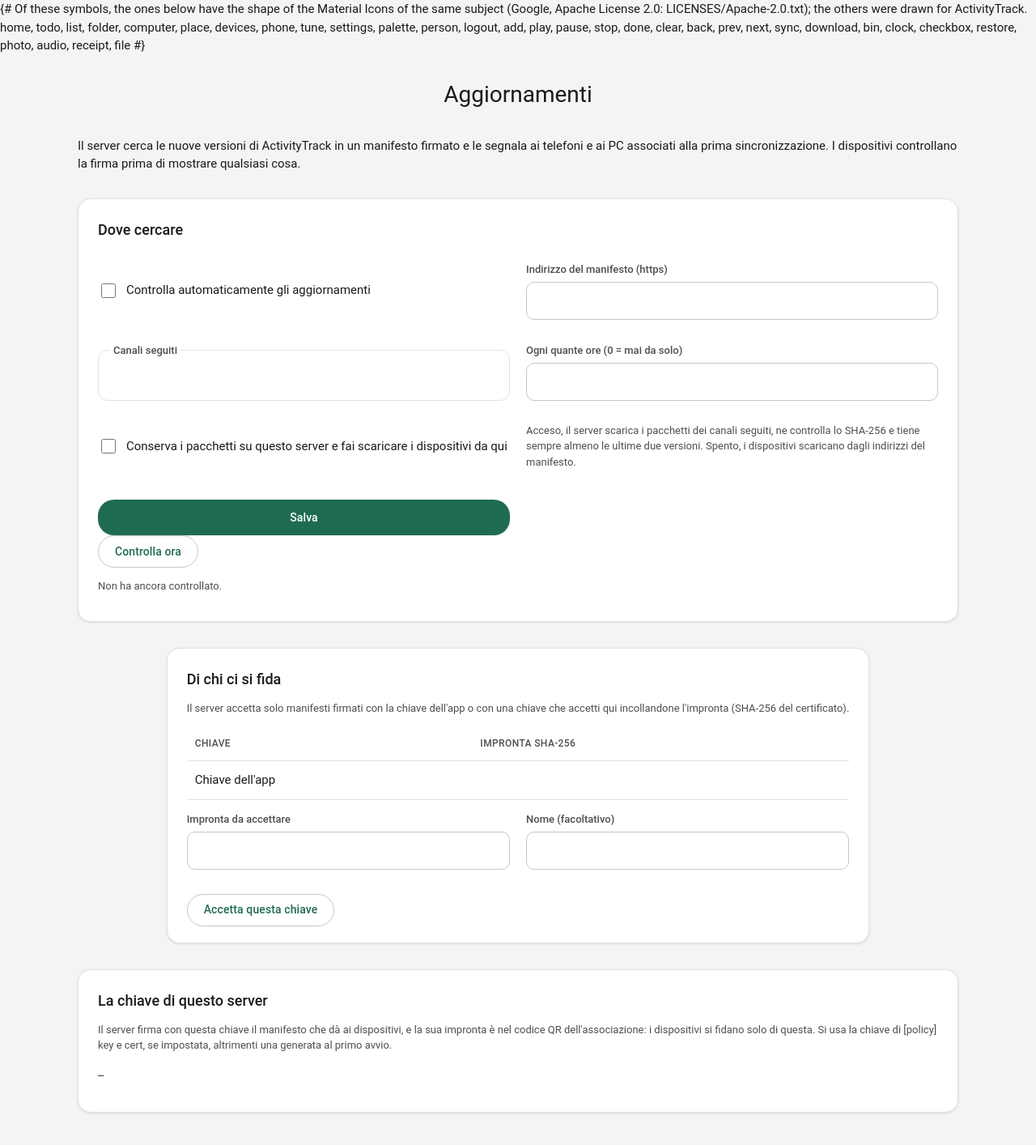
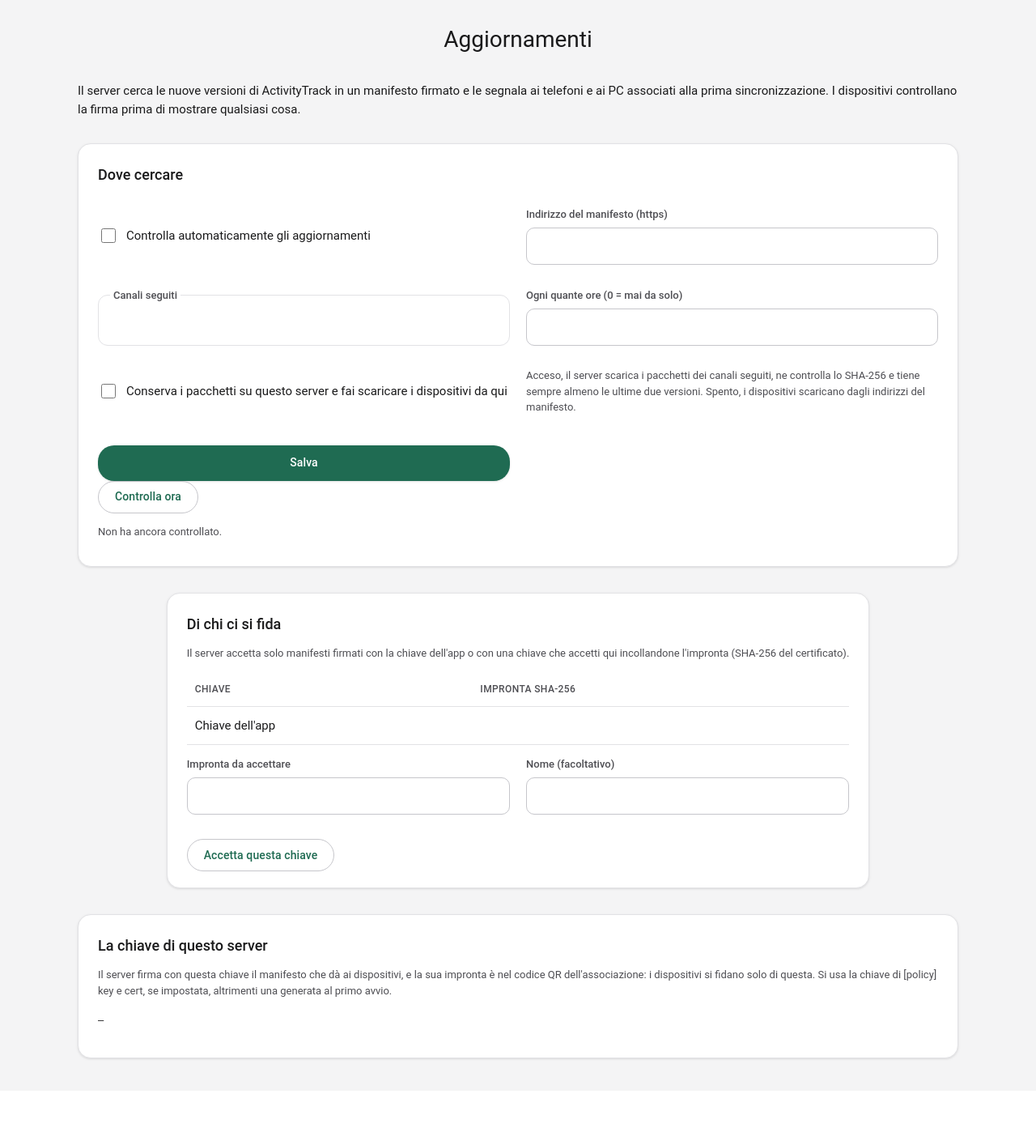
Before and after one commit to zipclaude/activitytrack-web, a Django app: template server/updates/templates/updates/index.html in a window 1280 px wide. Shown: the whole page at 81% size. After the commit the page ends 1310 px from the top, so only its background shows below. Run offline with Django 4.2, Linux system fonts and the light colour scheme; the template is opened without the code that fills it, so the values that code supplies are empty; parts of the project's set-up code (start-up, migrations or seed data) failed here and were passed over.

Commit message:
Icons template: the licence note is a comment block, not printed text
Django's {# #} is one line: the five-line note after the licence headers
(#68) was printed at the top of every page. A test refuses a stray {# on
the main pages and any {# #} over several lines in the templates.

Closes #71

Co-Authored-By: Claude Sonnet 5.5 <noreply@anthropic.com>
Claude-Session: https://claude.ai/code/session_011BpCrR3Cg3jpSqTZaoR4wW

```diff
--- a/server/web/templates/web/_icons.html
+++ b/server/web/templates/web/_icons.html
@@ -1,11 +1,13 @@
 {# SPDX-License-Identifier: GPL-3.0-or-later #}
 {# SPDX-FileCopyrightText: 2026 Flavio Visentin <flavio-activitytrack@infraconsulting.it> #}
 {# the app's icons (app/src/main/res/drawable), as SVG symbols for {% icon %} #}
-{# Of these symbols, the ones below have the shape of the Material Icons of the same subject (Google,
+{% comment %}
+   Of these symbols, the ones below have the shape of the Material Icons of the same subject (Google,
    Apache License 2.0: LICENSES/Apache-2.0.txt); the others were drawn for ActivityTrack.
    home, todo, list, folder, computer, place, devices, phone, tune, settings, palette, person, logout, add,
    play, pause, stop, done, clear, back, prev, next, sync, download, bin, clock, checkbox, restore, photo,
-   audio, receipt, file #}
+   audio, receipt, file
+{% endcomment %}
 <svg xmlns="http://www.w3.org/2000/svg" style="display: none">
 	<symbol id="i-home" viewBox="0 0 24 24"><path d="M12,3L2.5,11.5H5V20.5H10V14.5H14V20.5H19V11.5H21.5Z"/></symbol>
 	<symbol id="i-todo" viewBox="0 0 24 24"><path d="M22,7h-9v2h9V7zM22,15h-9v2h9V15zM5.54,11L2,7.46l1.41,-1.41l2.12,2.12l4.24,-4.24l1.41,1.41L5.54,11zM5.54,19L2,15.46l1.41,-1.41l2.12,2.12l4.24,-4.24l1.41,1.41L5.54,19z"/></symbol>
```
Also changed, not shown: server/web/tests.py (+11 -0 lines).
